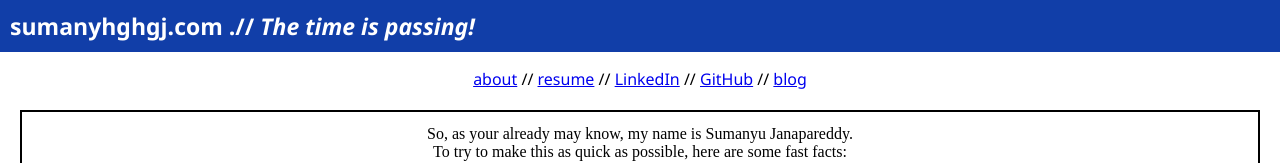
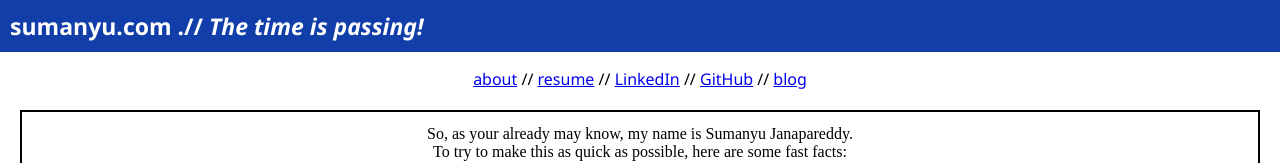
Before and after one commit to sumanyuj/-GIT--Personal-Website, a plain HTML site: page about.html in a window 1280 px wide. Shown: the top 163 px of the page. Drawn offline with Linux system fonts and the light colour scheme.

Commit message:
fixed the domain name.

```diff
--- a/about.html
+++ b/about.html
@@ -15,7 +15,7 @@
 
     <div class="banner">
         <a href="https://sumanyuj.com" class="banner-link">
-            <h1>sumanyhghgj.com .// <em>The time is passing!</em></h1>
+            <h1>sumanyu.com .// <em>The time is passing!</em></h1>
         </a>
 
     </div>
```
